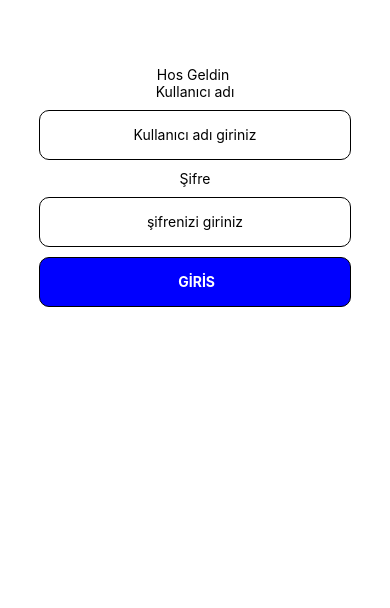
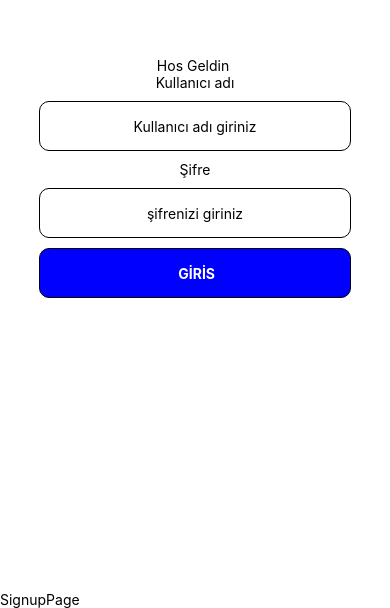
Before and after one commit to Burhn123/mypedigre, a React Native app: screen / in a window 390 px wide. Shown: the part 236-844 px from the top of the page. Built offline with nearby package versions, Linux system fonts and the light colour scheme.

Commit message:
11.11.2024

```diff
--- a/App.js
+++ b/App.js
@@ -1,88 +1,18 @@
-import { StatusBar } from 'expo-status-bar';
-import {
-  StyleSheet,
-  Text,
-  View,
-  TextInput,
-  Pressable,
-  Button,
-   } from 'react-native';
+import React from 'react';
 
-   import React, {useState} from 'react';
-   import Loading from './src/components/Loading';
+import LoginPage from './src/screens/LoginPage'
+import SignupPage from './src/screens/SignupPage'
+import {NavigationContainer} from '@react-navigation/native';
 
-export default function App() {
-  const [name,setName] = useState("")
-  const [lastName,setLastname] = useState("")
-  const [result,setResult] =useState('');
-  const [isLoading,setIsLoading]=useState(false)
 
+const App = () => {
   return (
-    <View style={styles.container}>
-      <Text>Hos Geldin {result}</Text>
-      <Text>Kullanıcı adı</Text>
-      <TextInput
-      inputMode='email'
-      style={styles.textInputStyle}
-      placeholder='Kullanıcı adı giriniz'
-      onChangeText={setName}
-      value={name}
-      />
-      <Text>Şifre</Text>
-      <TextInput
-      placeholder='şifrenizi giriniz'
-      style={styles.textInputStyle}
-      onChangeText={setLastname}
-      value={lastName}
-      secureTextEntry={true}
-      />
-      <Pressable
-        onPress={()=>setIsLoading(true)}
-        style={({pressed}) => [{backgroundColor:pressed ?"gray": 'blue'},styles.button]}>
-        <Text style={styles.buttonText}> GİRİS</Text>
-      </Pressable>
-        {isLoading ? <Loading name="" changeIsLoading={()=>setIsLoading(false)}/> :null }
-      <StatusBar style="auto" />
-    </View>
-  );
+    <NavigationContainer>
+      <LoginPage />
+      <SignupPage />
+
+    </NavigationContainer>
+  )
 }
 
-const styles = StyleSheet.create({
-  container: {
-    flex: 1,
-    backgroundColor: '#fff',
-    alignItems: 'center',
-    justifyContent: 'center',
-
-  },
-  textInputStyle:{
-    borderWidth:1,
-    width:'80%',
-    height:50,
-    borderRadius:10,
-    marginVertical:10,
-    textAlign:'center'
-  },
-
-  button: {
-    borderWidth:1,
-    width:'80%',
-    height:50,
-    borderRadius:10,
-    alignItems:'center',
-    justifyContent:'center',
-
-
-  },
-
-  buttonText:{
-    fontWeight:'bold',
-    color:'white',
-
-  }
-
-
-
-
-
-});
+export default App;
--- a/package.json
+++ b/package.json
@@ -9,10 +9,14 @@
     "web": "expo start --web"
   },
   "dependencies": {
+    "@react-navigation/native": "^7.0.0",
+    "@react-navigation/native-stack": "^7.0.0",
     "expo": "~51.0.28",
     "expo-status-bar": "~1.12.1",
     "react": "18.2.0",
-    "react-native": "0.74.5"
+    "react-native": "0.74.5",
+    "react-native-screens": "3.31.1",
+    "react-native-safe-area-context": "4.10.5"
   },
   "devDependencies": {
     "@babel/core": "^7.20.0"
--- /dev/null
+++ b/src/screens/LoginPage.js
@@ -0,0 +1,90 @@
+import { StatusBar } from 'expo-status-bar';
+import {
+  StyleSheet,
+  Text,
+  View,
+  TextInput,
+  Pressable,
+  Button,
+   } from 'react-native';
+
+   import React, {useState} from 'react';
+   import Loading from '../components/Loading'
+
+const LoginPage =()=> {
+  const [name,setName] = useState("")
+  const [lastName,setLastname] = useState("")
+  const [result,setResult] =useState('');
+  const [isLoading,setIsLoading]=useState(false)
+
+  return (
+    <View style={styles.container}>
+      <Text>Hos Geldin {result}</Text>
+      <Text>Kullanıcı adı</Text>
+      <TextInput
+      inputMode='email'
+      style={styles.textInputStyle}
+      placeholder='Kullanıcı adı giriniz'
+      onChangeText={setName}
+      value={name}
+      />
+      <Text>Şifre</Text>
+      <TextInput
+      placeholder='şifrenizi giriniz'
+      style={styles.textInputStyle}
+      onChangeText={setLastname}
+      value={lastName}
+      secureTextEntry={true}
+      />
+      <Pressable
+        onPress={()=>setIsLoading(true)}
+        style={({pressed}) => [{backgroundColor:pressed ?"gray": 'blue'},styles.button]}>
+        <Text style={styles.buttonText}> GİRİS</Text>
+      </Pressable>
+        {isLoading ? <Loading name="" changeIsLoading={()=>setIsLoading(false)}/> :null }
+      <StatusBar style="auto" />
+    </View>
+  );
+}
+
+export default LoginPage;
+
+const styles = StyleSheet.create({
+  container: {
+    flex: 1,
+    backgroundColor: '#fff',
+    alignItems: 'center',
+    justifyContent: 'center',
+
+  },
+  textInputStyle:{
+    borderWidth:1,
+    width:'80%',
+    height:50,
+    borderRadius:10,
+    marginVertical:10,
+    textAlign:'center'
+  },
+
+  button: {
+    borderWidth:1,
+    width:'80%',
+    height:50,
+    borderRadius:10,
+    alignItems:'center',
+    justifyContent:'center',
+
+
+  },
+
+  buttonText:{
+    fontWeight:'bold',
+    color:'white',
+
+  }
+
+
+
+
+
+});
--- /dev/null
+++ b/src/screens/SignupPage.js
@@ -0,0 +1,17 @@
+import { StyleSheet,Text,View } from "react-native";
+import React from "react";
+
+const SignupPage =()=> {
+
+    return (
+
+        <View>
+            <Text>SignupPage</Text>
+            </View>
+
+
+    )
+}
+
+export default SignupPage
+const style =StyleSheet.create({})
```
Also changed, not shown: gırıs.js (deleted), 1 other file (tests, documents, lock files or other folders).
